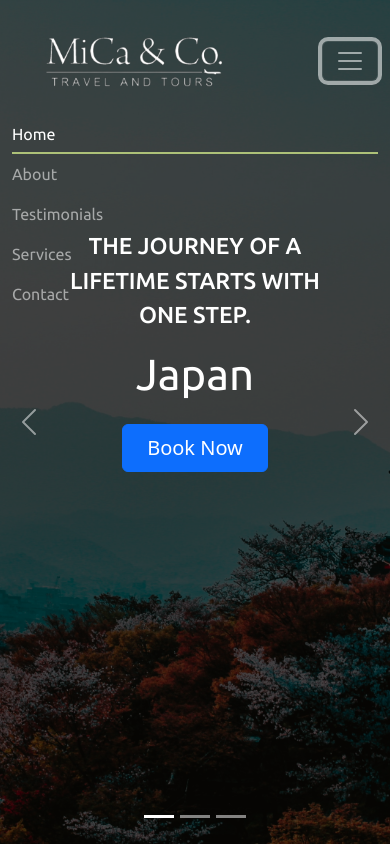
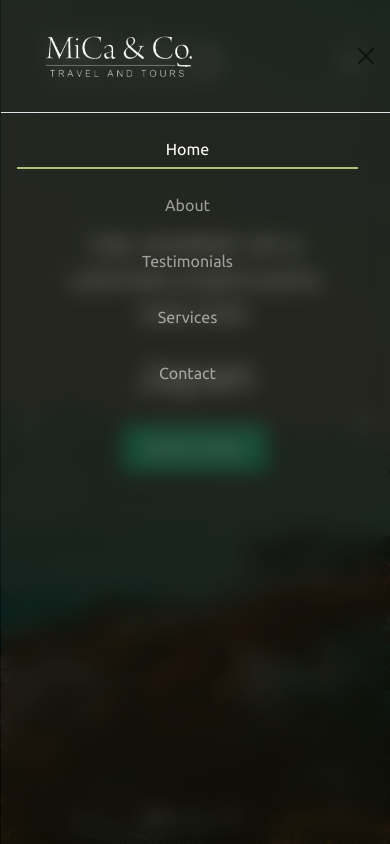
Before and after one commit to locstein/kodego-mp1-raffy, a plain HTML site: page hero.html in a window 390 px wide. Both pictures are taken after a click on the button 350 px from the left and 61 px from the top of the page. Drawn offline with nearby package versions, Linux system fonts and the light colour scheme.

Commit message:
add navbar to hero

```diff
--- a/css/hero-style.css
+++ b/css/hero-style.css
@@ -17,3 +17,6 @@
   font-family: 'Ubuntu', sans-serif;
   font-weight: 400;
 }
+.btn-hero {
+  background-color: #1eb68dd2;
+}
--- a/hero.html
+++ b/hero.html
@@ -12,33 +12,41 @@
 <title>Mica&Co | Hero</title>
 </head>
 <body>
-  <!-- navbar -->
+
   <nav class="navbar navbar-expand-md navbar-dark fixed-top">
     <div class="container">
-      <a class="navbar-brand" href="#">
-        <img class="home-img-logo" src="./home-images/micatours-logo-white.png" alt="">
-      </a>
-      <button class="navbar-toggler" type="button" data-bs-toggle="collapse" data-bs-target="#navbarNav" aria-controls="navbarNav" aria-expanded="false" aria-label="Toggle navigation">
+
+      <!-- navbar-logo -->
+      <a class="navbar-brand" href="#"><img class="home-img-logo" src="./home-images/micatours-logo-white.png" alt=""></a>
+      <button class="navbar-toggler shadow-none border-0" type="button" data-bs-toggle="offcanvas" data-bs-target="#offcanvasNavbar" aria-controls="offcanvasNavbar" aria-label="Toggle navigation">
         <span class="navbar-toggler-icon"></span>
       </button>
-      <div class="collapse navbar-collapse" id="navbarNav">
-        <ul class="navbar-nav ms-auto">
-          <li class="nav-item">
+
+      <!-- sidebar -->
+      <div class="sidebar offcanvas offcanvas-end" tabindex="-1" id="offcanvasNavbar" aria-labelledby="offcanvasNavbarLabel">
+        <div class="offcanvas-header border-bottom">
+          <h5 class="offcanvas-title" id="offcanvasNavbarLabel"><img class="sidebar-logo" src="./home-images/micatours-logo-white.png" alt=""></h5>
+          <button type="button" class="btn-close" data-bs-dismiss="offcanvas" aria-label="Close"></button>
+        </div>
+        <div class="offcanvas-body py-2">
+          <ul class="navbar-nav justify-content-end flex-grow-1 pe-3">
+            <li class="nav-item text-center py-2">
               <a class="nav-link active" aria-current="page" href="#">Home</a>
             </li>
-          <li class="nav-item">
+            <li class="nav-item  text-center py-2">
               <a class="nav-link" href="#">About</a>
             </li>
-          <li class="nav-item">
+            <li class="nav-item  text-center py-2">
               <a class="nav-link" href="#">Testimonials</a>
             </li>
-          <li class="nav-item">
+            <li class="nav-item  text-center py-2">
               <a class="nav-link" href="#">Services</a>
             </li>
-          <li class="nav-item">
+            <li class="nav-item  text-center py-2">
               <a class="nav-link" href="#">Contact</a>
             </li>
           </ul>
+        </div>
       </div>
     </div>
   </nav>
@@ -56,7 +64,7 @@
       <div class="carousel-caption top-0">
         <p class="mt-5 fs-3 text-uppercase">The journey of a lifetime starts with one step.</p>
         <h1 class="display-1 text-capitalize">Japan</h1>
-        <button type="button" class="btn btn-primary btn-md px-4 py-2 fs-5 mt-3">Book Now</button>
+        <button type="button" class="btn btn-success btn-md px-4 py-2 fs-5 mt-3 btn-hero">Book Now</button>
       </div>
     </div>
     <div class="carousel-item c-item">
@@ -64,7 +72,7 @@
       <div class="carousel-caption top-0">
         <p class="mt-5 fs-3 text-uppercase">It's not a vacation, it's an adventure!</p>
         <h1 class="display-1 text-capitalize">Machu Picchu</h1>
-        <button type="button" class="btn btn-primary btn-md px-4 py-2 fs-5 mt-3">Book Now</button>
+        <button type="button" class="btn btn-success btn-md px-4 py-2 fs-5 mt-3 btn-hero">Book Now</button>
       </div>
     </div>
     <div class="carousel-item c-item">
@@ -72,7 +80,7 @@
       <div class="carousel-caption top-0">
         <p class="mt-5 fs-3 text-uppercase">Get away from the ordinary</p>
         <h1 class="display-1 text-capitalize">Chichén Itzá</h1>
-        <button type="button" class="btn btn-primary btn-md px-4 py-2 fs-5 mt-3">Book Now</button>
+        <button type="button" class="btn btn-success btn-md px-4 py-2 fs-5 mt-3 btn-hero">Book Now</button>
       </div>
     </div>
   </div>
```
Lines whose indentation alone changed are shown as unchanged.
